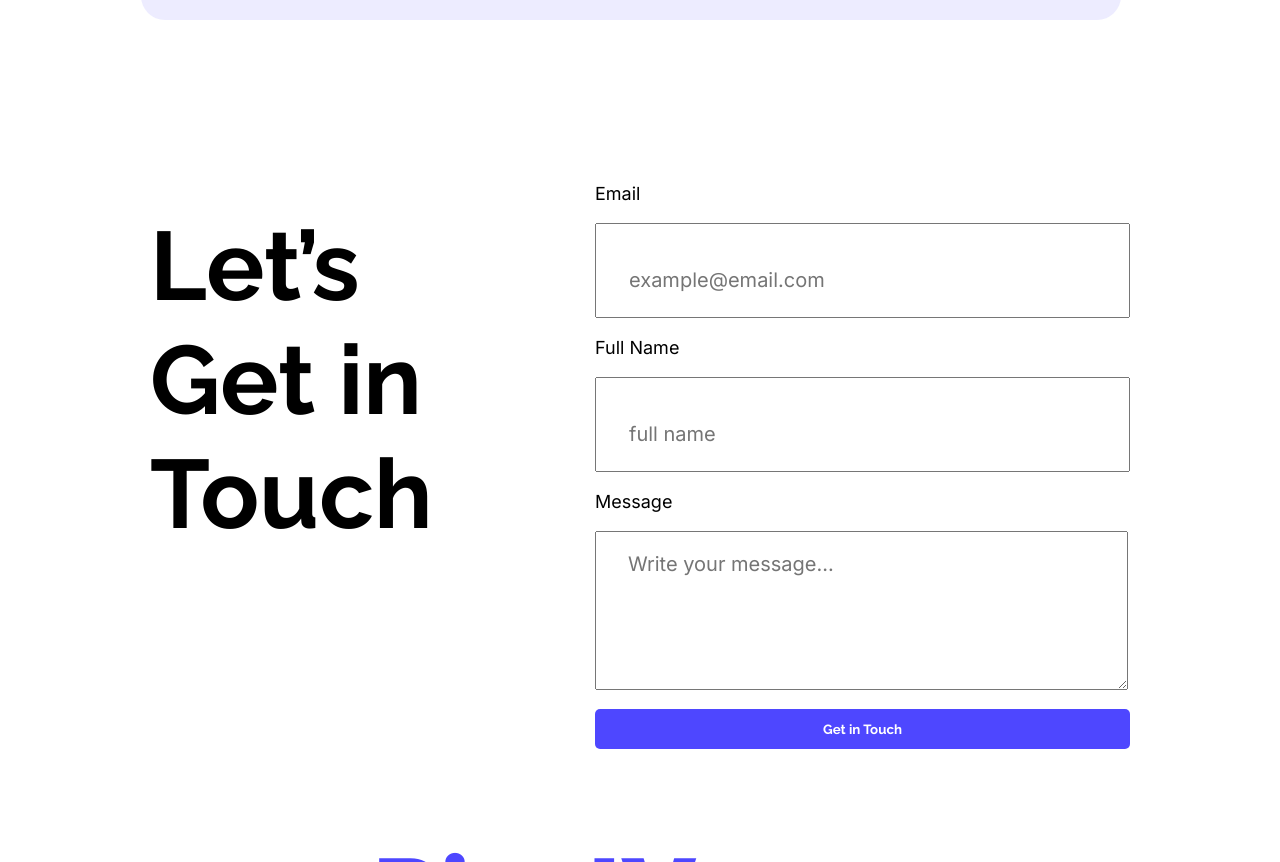
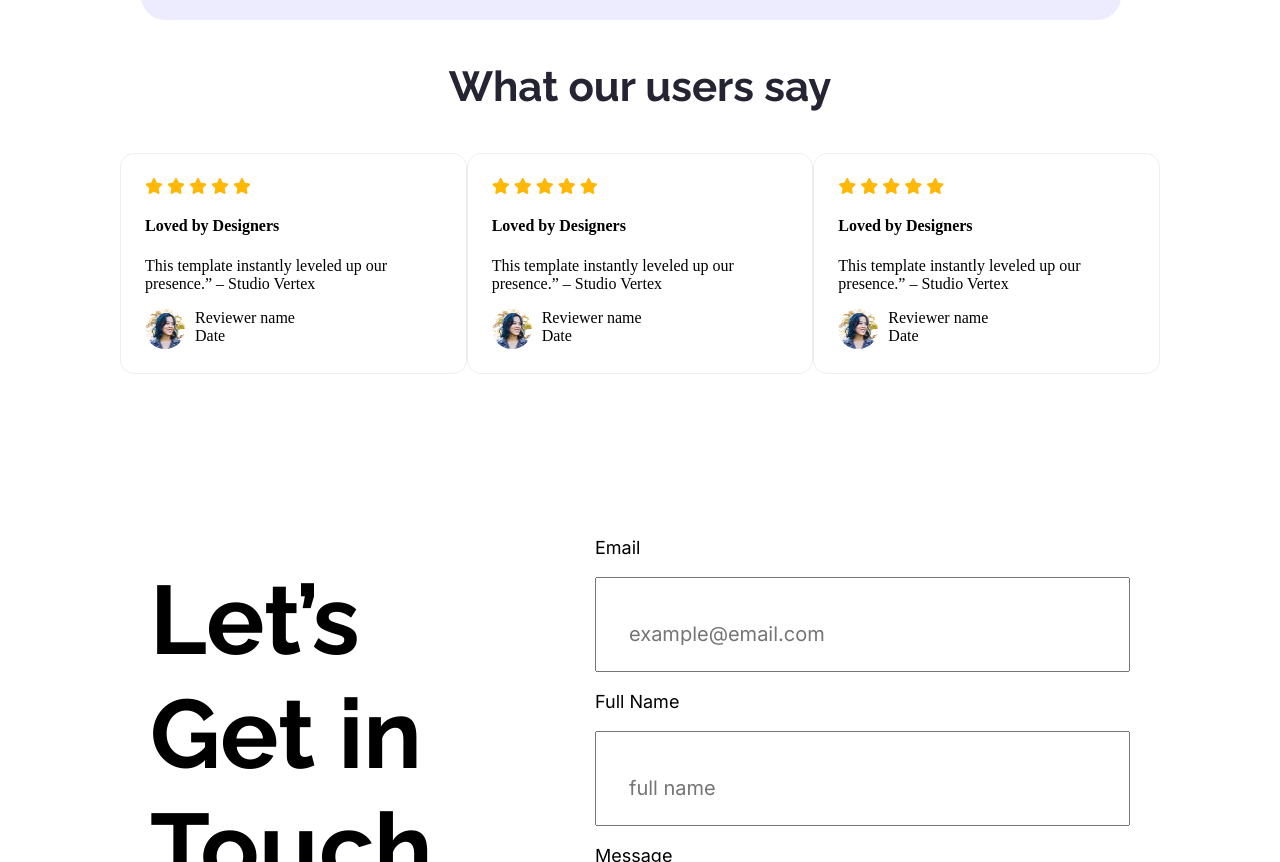
Before and after one commit to abusadat/Assignment-1, a plain HTML site: page index.html in a window 1280 px wide. Shown: the part 2271-3133 px from the top of the page. Drawn offline with Linux system fonts and the light colour scheme.

Commit message:
added the feedback section

```diff
--- a/css/style.css
+++ b/css/style.css
@@ -128,6 +128,67 @@ nav {
 }
 
 
+/* feedback-section */
+.feedbacks {
+    padding: 0 120px;
+}
+
+.feedback-heading {
+    text-align: center;
+    font-family: "Raleway", sans-serif;
+    font-weight: bold;
+    color: #252432;
+    font-size: 42px;
+}
+
+.feedback-cards {
+     display: flex;
+     justify-content: space-around;
+}
+.feedback-card {
+   text-align: left;
+   padding: 24px;
+   background-color: rgba(255, 255, 255, 0.5);
+   border-radius: 14px;
+   border: 1px solid #F2EDED;
+
+}
+.star {
+    color: #FFB805;
+}
+.feedback-title {
+
+}
+
+.feedback-desc {
+
+}
+
+.customer {
+    display: flex;
+}
+
+.feedback-img {
+    width: 40px;
+    height: 40px;
+    border-radius: 50%;
+
+}
+.name-date {
+    /* display: flex;
+    flex-direction: column;
+    gap: 0; */
+
+}
+.feedback-customer-name {
+    margin: 0 10px;
+}
+
+.feedback-date {
+    margin: 0 10px;
+}
+
+
 /* contact */
 .contact {
     display: flex;
--- a/index.html
+++ b/index.html
@@ -12,6 +12,7 @@
     <link
         href="https://fonts.googleapis.com/css2?family=Inter:ital,opsz,wght@0,14..32,100..900;1,14..32,100..900&family=Raleway:ital,wght@0,100..900;1,100..900&display=swap"
         rel="stylesheet">
+  <link rel="stylesheet" href="https://cdnjs.cloudflare.com/ajax/libs/font-awesome/6.5.0/css/all.min.css">
 </head>
 
 <body>
@@ -59,6 +60,68 @@
         </div>
     </div>
 
+    <div class="feedbacks">
+        <h3 class="feedback-heading">What our users say</h3>
+        <div class="feedback-cards">
+            <div class="feedback-card">
+                <div class="star">
+                    <i class="fa-solid fa-star"></i>
+                    <i class="fa-solid fa-star"></i>
+                    <i class="fa-solid fa-star"></i>
+                    <i class="fa-solid fa-star"></i>
+                    <i class="fa-solid fa-star"></i>
+                </div>
+                <h4 class="feedback-title">Loved by Designers</h4>
+                <p class="feedback-desc">This template instantly leveled up our presence.” – Studio Vertex</p>
+                <div class="customer">
+                    <img src="Assets/avatar.png" alt="" class="feedback-img">
+                    <div class="name-date">
+                        <p class="feedback-customer-name">Reviewer name</p>
+                        <p class="feedback-date">Date</p>
+                    </div>
+                </div>
+            </div>
+            <div class="feedback-card">
+                 <div class="star">
+                    <i class="fa-solid fa-star"></i>
+                    <i class="fa-solid fa-star"></i>
+                    <i class="fa-solid fa-star"></i>
+                    <i class="fa-solid fa-star"></i>
+                    <i class="fa-solid fa-star"></i>
+                </div>
+                <h4 class="feedback-title">Loved by Designers</h4>
+                <p class="feedback-desc">This template instantly leveled up our presence.” – Studio Vertex</p>
+                <div class="customer">
+                    <img src="Assets/avatar.png" alt="" class="feedback-img">
+                    <div class="name-date">
+                        <p class="feedback-customer-name">Reviewer name</p>
+                        <p class="feedback-date">Date</p>
+                    </div>
+                </div>
+            </div>
+            <div class="feedback-card">
+                 <div class="star">
+                    <i class="fa-solid fa-star"></i>
+                    <i class="fa-solid fa-star"></i>
+                    <i class="fa-solid fa-star"></i>
+                    <i class="fa-solid fa-star"></i>
+                    <i class="fa-solid fa-star"></i>
+                </div>
+                <h4 class="feedback-title">Loved by Designers</h4>
+                <p class="feedback-desc">This template instantly leveled up our presence.” – Studio Vertex</p>
+                <div class="customer">
+                    <img src="Assets/avatar.png" alt="" class="feedback-img">
+                    <div class="name-date">
+                        <p class="feedback-customer-name">Reviewer name</p>
+                        <p class="feedback-date">Date</p>
+                    </div>
+                </div>
+            </div>
+        </div>
+    </div>
+    </div>
+    </div>
+
     <div class="contact">
         <h3 class="contact-title">Let’s Get in Touch</h3>
         <form action="" class="contact-form">
```
Also changed, not shown: 1 other file.
